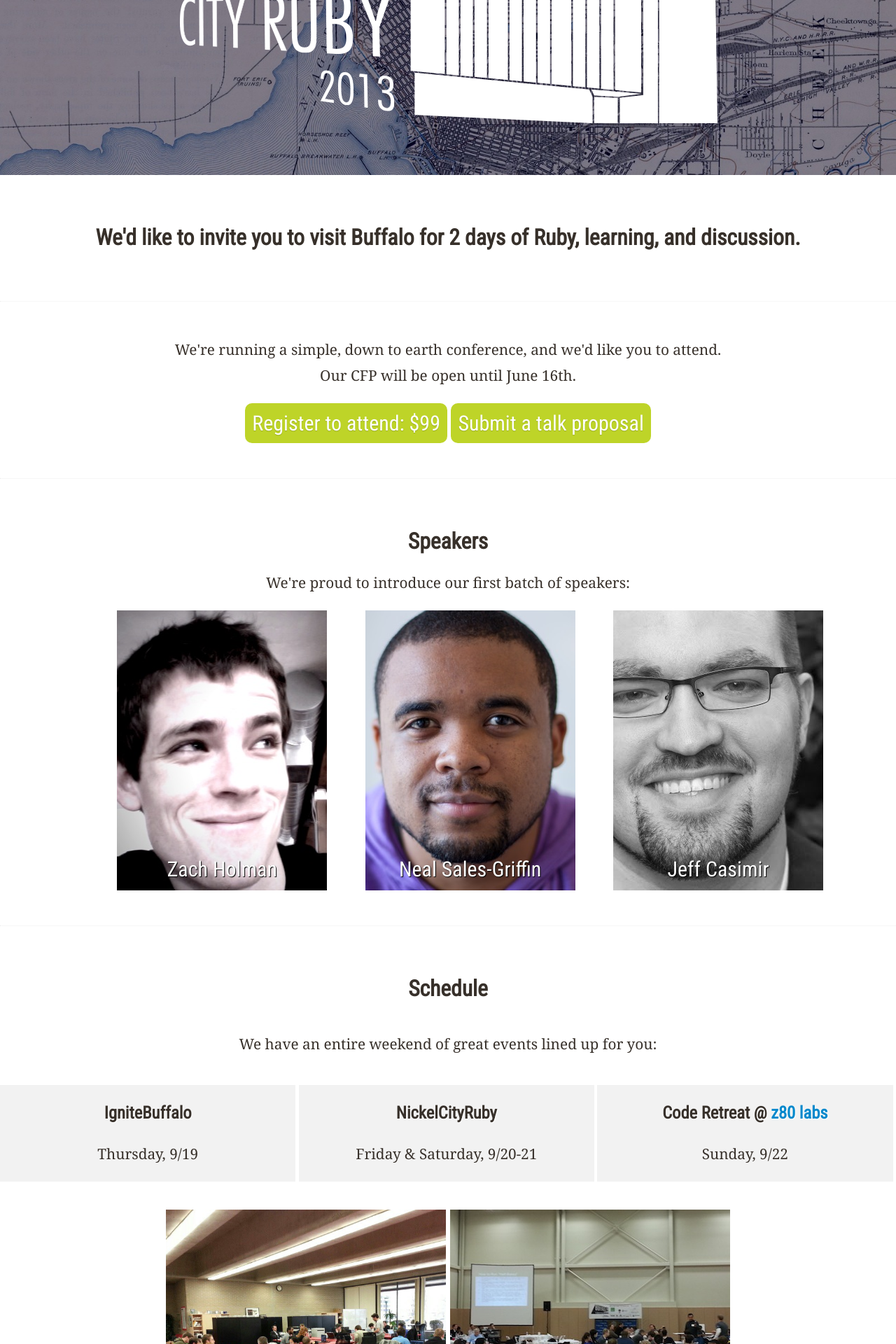
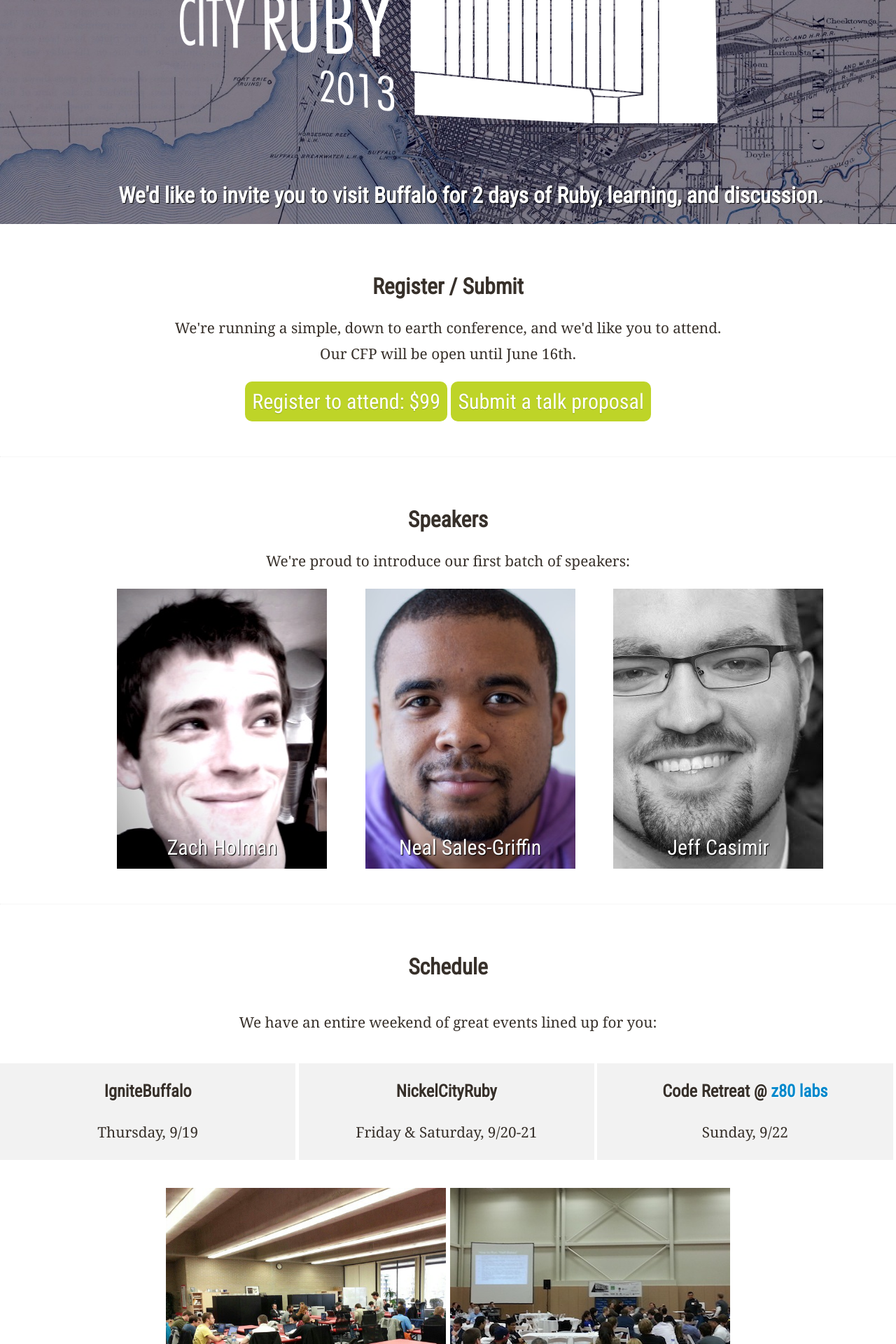
Before and after one commit to nysmakers/nysmakers.github.io, a Jekyll site: the page built from 2013/index.html, in a window 1280 px wide. Shown: the part 340-2260 px from the top of the page at 70% size. Built offline with Jekyll 4.4.1, drawn with Linux system fonts in a browser that asks for light colours.

Commit message:
Fix banner stupidness, put tagline into banner

```diff
--- a/2013/index.html
+++ b/2013/index.html
@@ -3,11 +3,8 @@
 title: Nickel City Ruby Conference - September 20-21, 2013 - Buffalo, NY
 ---
 
-<section class="row-fluid">
-  <h2 class="span10 offset1">We'd like to invite you to visit Buffalo for 2 days of Ruby, learning, and discussion.</h2>
-</section>
-
 <section class="row-fluid" id="register">
+  <h2 class="text-center">Register / Submit</h2>
   <p class="text-center" style="clear:both;">
     We're running a simple, down to earth conference, and we'd like you to attend.
   </p>
--- a/_layouts/responsive.html
+++ b/_layouts/responsive.html
@@ -28,6 +28,8 @@
 
     <section class="row-fluid" id="banner">
       <h1 class="span8 offset2"><img src="/images/ncr-logo.png" /></h1>
+
+      <h2 class="span10 offset1">We'd like to invite you to visit Buffalo for 2 days of Ruby, learning, and discussion.</h2>
     </section>
 
     <div id="contentContainer">
--- a/stylesheets/responsive.css
+++ b/stylesheets/responsive.css
@@ -182,10 +182,12 @@
   background: url("/images/buffalo_usgs-blue.jpg") no-repeat top left;
   background-size: cover;
   z-index: 100;
-  height: 450px;
   padding-top: 70px; }
   section#banner h1 {
     text-align: center; }
+  section#banner h2 {
+    color: #fff;
+    text-shadow: 1px 1px 1px black; }
 
 #contentContainer section {
   border-bottom: 1px dotted #efefef;
```
Also changed, not shown: stylesheets/scss/responsive.scss (+6 -2 lines).
